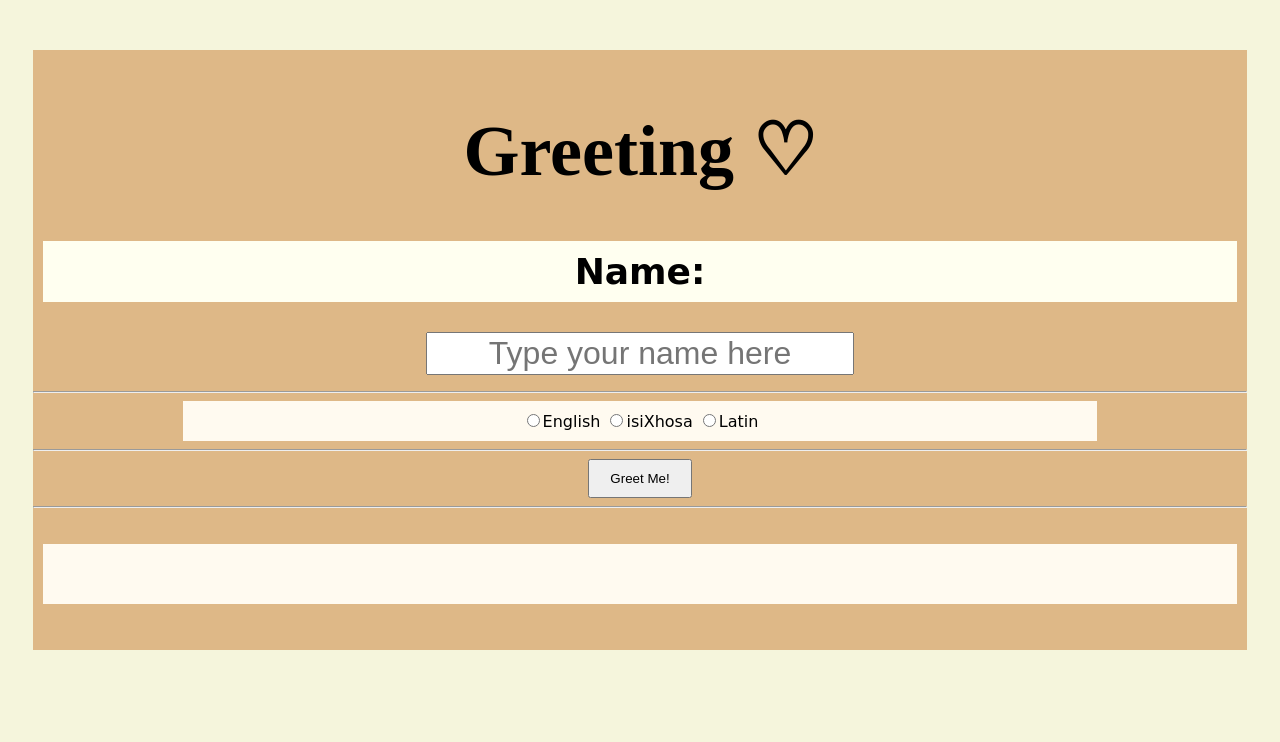
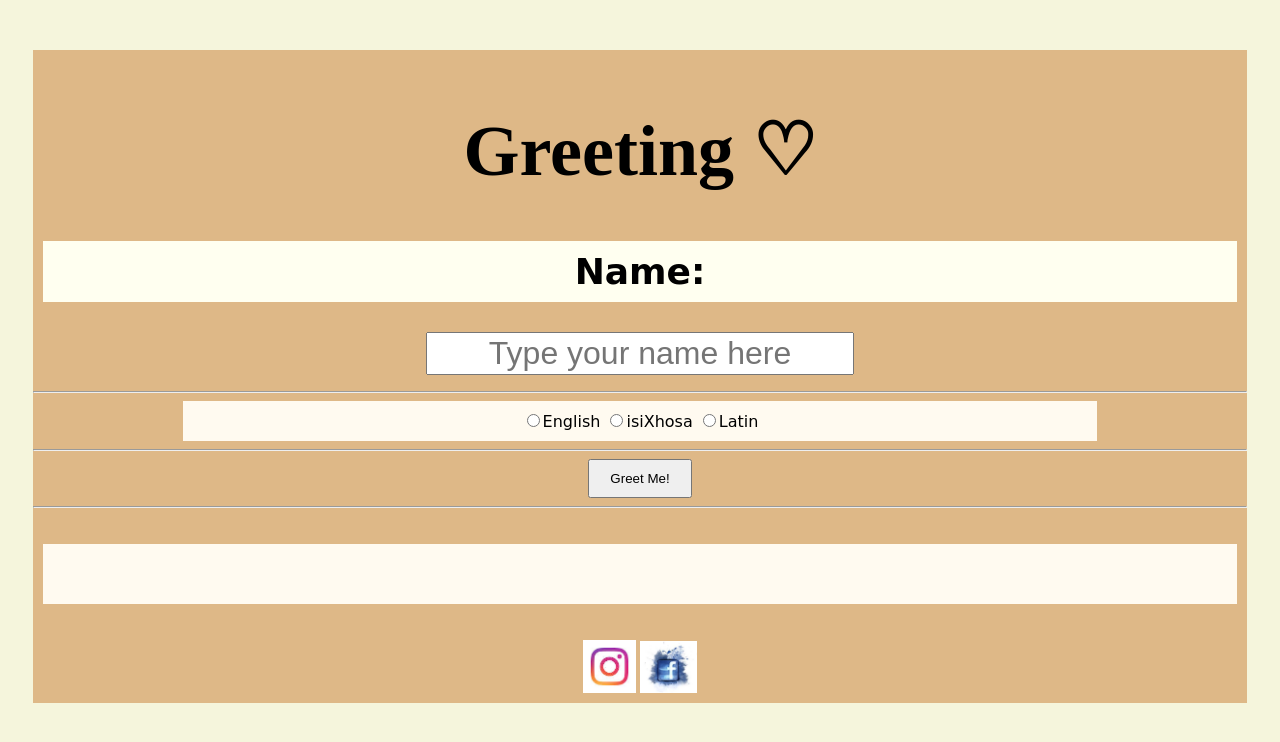
Before and after one commit to LiwaDladloti/Greetings, a plain HTML site: page index.html in a window 1280 px wide. Drawn offline with Linux system fonts and the light colour scheme.

Commit message:
added links to my Instagram and Facebook accounts

```diff
--- a/index.html
+++ b/index.html
@@ -32,7 +32,10 @@
 <hr/>
 
     <p id = 'output'></p>
-
+<footer>
+    <a href="https://www.instagram.com/dladloti_liwa" target="_blank"><img src = "download.jpg" title = "@dladloti_liwa" align = "center" width = "53"/></a>
+    <a href = "https://www.facebook.com/liwa.dladloti" target="_blank"><img src = "images.jpg" title="Liwa Dladloti" align = "center" width="57"/> </a>
+</footer>
         </div>
 
 </Body>
```
Also changed, not shown: download.jpg (added), images.jpg (added).
